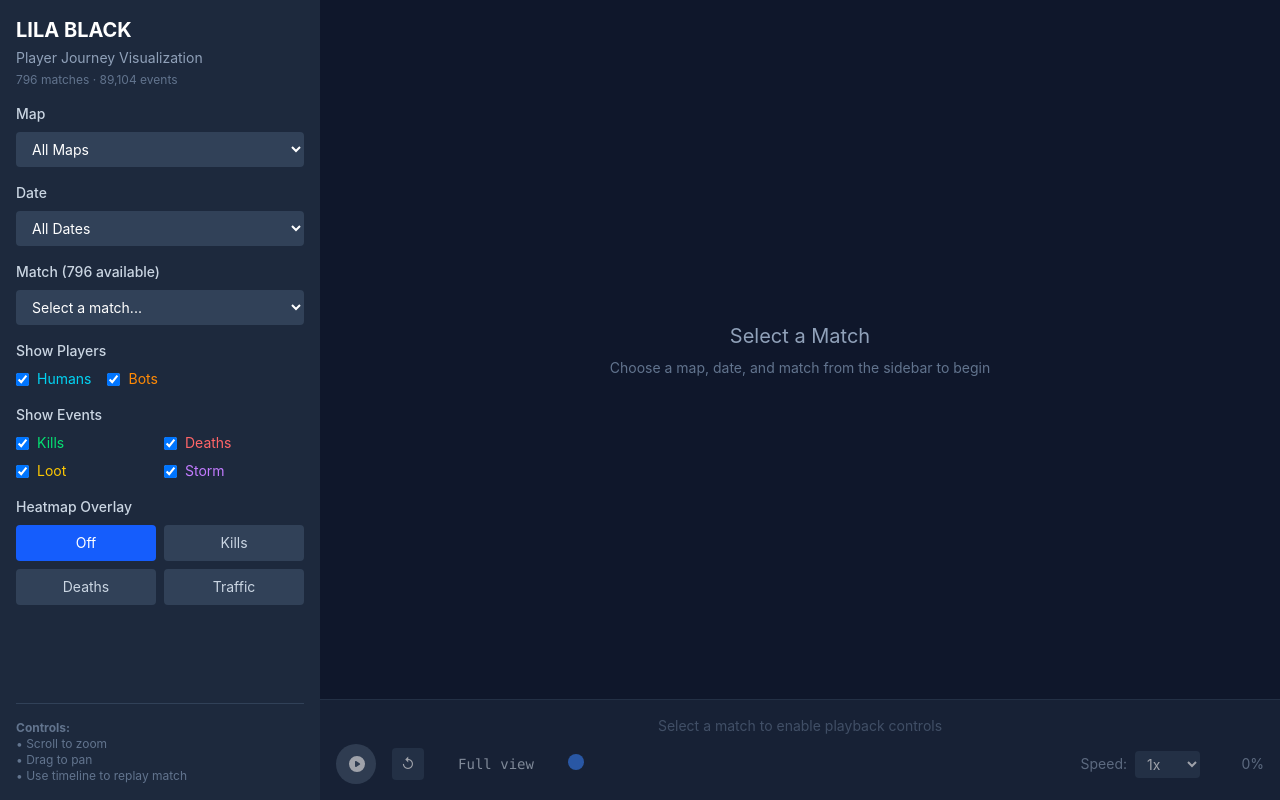
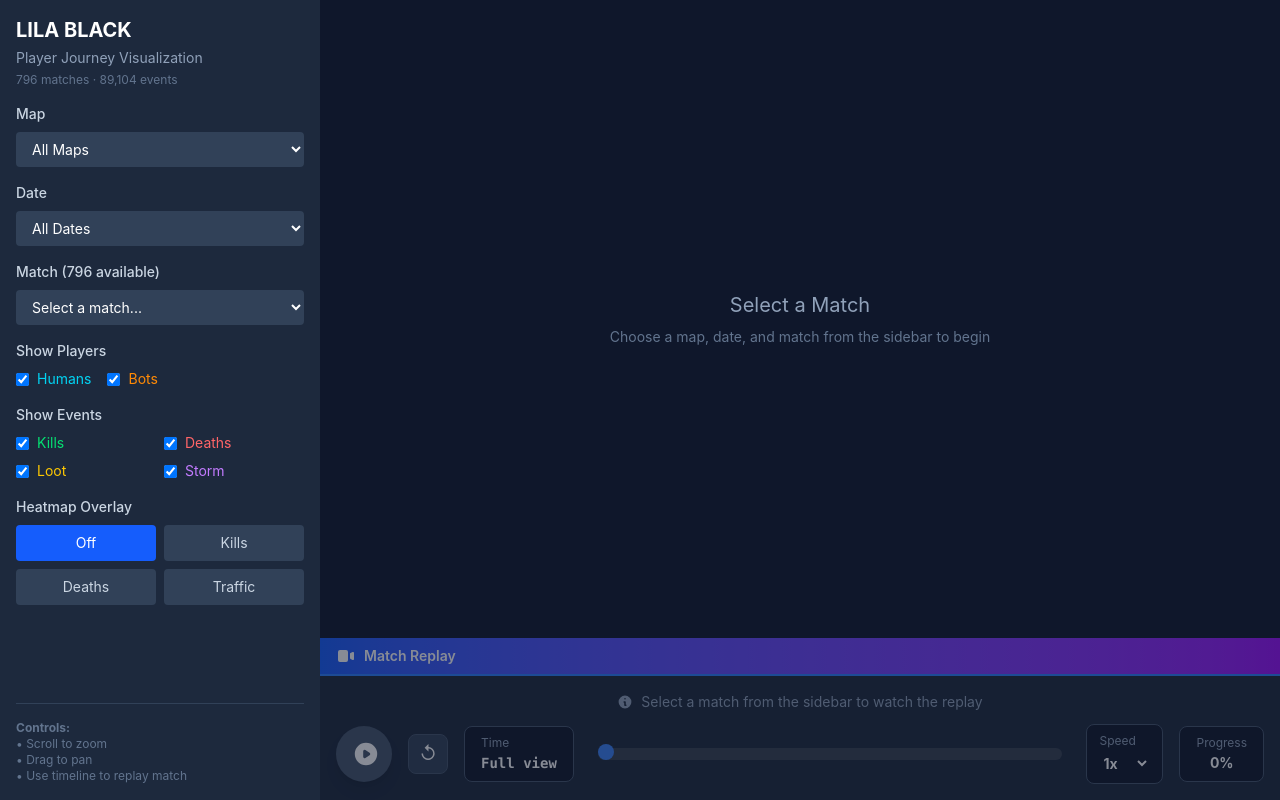
Before and after one commit to avionicharshit-byte/player-journey-visualization-tool, a React (Vite) app in the folder visualization-tool/: page / in a window 1280 px wide. Built offline with nearby package versions, Linux system fonts and the light colour scheme.

Commit message:
feat: enhance match replay controls

```diff
--- a/visualization-tool/src/App.tsx
+++ b/visualization-tool/src/App.tsx
@@ -91,9 +91,9 @@ function App() {
       />
 
       {/* Main Content Area */}
-      <div className="flex-1 flex flex-col">
+      <div className="flex-1 flex flex-col min-h-0 overflow-hidden">
         {/* Map Canvas */}
-        <div className="flex-1 relative">
+        <div className="flex-1 relative min-h-0 overflow-hidden">
           {isLoadingMatch && (
             <div className="absolute inset-0 bg-slate-900/80 flex items-center justify-center z-10">
               <div className="text-white">Loading match data...</div>
--- a/visualization-tool/src/components/Timeline.tsx
+++ b/visualization-tool/src/components/Timeline.tsx
@@ -66,34 +66,87 @@ export function Timeline({
   }, [isPlaying, playbackSpeed, disabled, setCurrentTime, setIsPlaying]);
 
   const formatTime = (progress: number) => {
-    if (matchDuration === 0) return '00:00';
-    const ms = matchDuration * progress;
-    const seconds = Math.floor(ms / 1000);
-    const minutes = Math.floor(seconds / 60);
-    const secs = seconds % 60;
+    if (matchDuration === 0) return '--:--';
+    // matchDuration is in seconds (Unix timestamp difference)
+    const totalSeconds = Math.floor(matchDuration * progress);
+    const minutes = Math.floor(totalSeconds / 60);
+    const secs = totalSeconds % 60;
     return `${minutes.toString().padStart(2, '0')}:${secs.toString().padStart(2, '0')}`;
   };
 
+  // Handle play button - auto-reset if at the end
+  const handlePlayClick = () => {
+    if (currentTime >= 1) {
+      // If at the end, reset to beginning and start playing
+      setCurrentTime(0.001); // Start from beginning (not 0 to trigger timeline mode)
+      setIsPlaying(true);
+    } else if (currentTime === 0) {
+      // If at full view (0), start from beginning
+      setCurrentTime(0.001);
+      setIsPlaying(true);
+    } else {
+      // Toggle play/pause
+      setIsPlaying(!isPlaying);
+    }
+  };
+
+  const isCompleted = currentTime >= 1;
+
   return (
-    <div className={`bg-slate-800 border-t border-slate-700 p-4 ${disabled ? 'opacity-60' : ''}`}>
+    <div className={`flex-shrink-0 ${disabled ? 'opacity-50' : ''}`}>
+      {/* Player Header */}
+      <div className="bg-gradient-to-r from-blue-600 to-purple-600 px-4 py-2">
+        <div className="flex items-center justify-between">
+          <div className="flex items-center gap-2">
+            <svg className="w-5 h-5 text-white" fill="currentColor" viewBox="0 0 20 20">
+              <path d="M2 6a2 2 0 012-2h6a2 2 0 012 2v8a2 2 0 01-2 2H4a2 2 0 01-2-2V6zM14.553 7.106A1 1 0 0014 8v4a1 1 0 00.553.894l2 1A1 1 0 0018 13V7a1 1 0 00-1.447-.894l-2 1z" />
+            </svg>
+            <span className="text-white font-semibold text-sm">Match Replay</span>
+          </div>
+          {!disabled && (
+            <span className="text-white/80 text-xs">
+              {isCompleted ? 'Completed - Press play to restart' : isPlaying ? 'Playing...' : currentTime === 0 ? 'Full match view' : 'Paused'}
+            </span>
+          )}
+        </div>
+      </div>
+
+      {/* Controls */}
+      <div className="bg-slate-800 border-t-2 border-blue-500 p-4">
         {disabled && (
-        <div className="text-center text-slate-500 text-sm mb-2">
-          Select a match to enable playback controls
+          <div className="text-center text-slate-400 text-sm mb-3 flex items-center justify-center gap-2">
+            <svg className="w-4 h-4" fill="currentColor" viewBox="0 0 20 20">
+              <path fillRule="evenodd" d="M18 10a8 8 0 11-16 0 8 8 0 0116 0zm-7-4a1 1 0 11-2 0 1 1 0 012 0zM9 9a1 1 0 000 2v3a1 1 0 001 1h1a1 1 0 100-2v-3a1 1 0 00-1-1H9z" clipRule="evenodd" />
+            </svg>
+            Select a match from the sidebar to watch the replay
           </div>
         )}
+
         <div className="flex items-center gap-4">
-        {/* Play/Pause Button */}
+          {/* Play/Pause Button - Large and prominent */}
           <button
-          onClick={() => setIsPlaying(!isPlaying)}
+            onClick={handlePlayClick}
             disabled={disabled}
-          className="w-10 h-10 flex items-center justify-center bg-blue-600 hover:bg-blue-500 disabled:bg-slate-600 rounded-full text-white transition"
+            className={`w-14 h-14 flex items-center justify-center rounded-full text-white transition-all transform hover:scale-105 shadow-lg ${
+              disabled
+                ? 'bg-slate-600 cursor-not-allowed'
+                : isPlaying
+                  ? 'bg-orange-500 hover:bg-orange-400 ring-4 ring-orange-500/30'
+                  : isCompleted
+                    ? 'bg-green-500 hover:bg-green-400 ring-4 ring-green-500/30 animate-pulse'
+                    : 'bg-blue-500 hover:bg-blue-400 ring-4 ring-blue-500/30'
+            }`}
           >
             {isPlaying ? (
-            <svg className="w-5 h-5" fill="currentColor" viewBox="0 0 20 20">
+              <svg className="w-7 h-7" fill="currentColor" viewBox="0 0 20 20">
                 <path fillRule="evenodd" d="M18 10a8 8 0 11-16 0 8 8 0 0116 0zM7 8a1 1 0 012 0v4a1 1 0 11-2 0V8zm5-1a1 1 0 00-1 1v4a1 1 0 102 0V8a1 1 0 00-1-1z" clipRule="evenodd" />
               </svg>
+            ) : isCompleted ? (
+              <svg className="w-7 h-7" fill="currentColor" viewBox="0 0 20 20">
+                <path fillRule="evenodd" d="M4 2a1 1 0 011 1v2.101a7.002 7.002 0 0111.601 2.566 1 1 0 11-1.885.666A5.002 5.002 0 005.999 7H9a1 1 0 010 2H4a1 1 0 01-1-1V3a1 1 0 011-1zm.008 9.057a1 1 0 011.276.61A5.002 5.002 0 0014.001 13H11a1 1 0 110-2h5a1 1 0 011 1v5a1 1 0 11-2 0v-2.101a7.002 7.002 0 01-11.601-2.566 1 1 0 01.61-1.276z" clipRule="evenodd" />
+              </svg>
             ) : (
-            <svg className="w-5 h-5 ml-0.5" fill="currentColor" viewBox="0 0 20 20">
+              <svg className="w-7 h-7 ml-1" fill="currentColor" viewBox="0 0 20 20">
                 <path fillRule="evenodd" d="M10 18a8 8 0 100-16 8 8 0 000 16zM9.555 7.168A1 1 0 008 8v4a1 1 0 001.555.832l3-2a1 1 0 000-1.664l-3-2z" clipRule="evenodd" />
               </svg>
             )}
@@ -106,18 +159,22 @@ export function Timeline({
               setCurrentTime(0);
             }}
             disabled={disabled}
-          className="w-8 h-8 flex items-center justify-center bg-slate-700 hover:bg-slate-600 disabled:bg-slate-700 rounded text-white text-sm transition"
+            className="w-10 h-10 flex items-center justify-center bg-slate-700 hover:bg-slate-600 disabled:bg-slate-700 disabled:cursor-not-allowed rounded-lg text-white text-lg transition border border-slate-600 hover:border-slate-500"
+            title="Reset to full view"
           >
             ↺
           </button>
 
           {/* Time Display */}
-        <div className="text-sm text-slate-300 w-28 text-center font-mono">
+          <div className="bg-slate-900 rounded-lg px-4 py-2 border border-slate-600">
+            <div className="text-xs text-slate-400 mb-0.5">Time</div>
+            <div className="text-sm text-white font-mono font-bold">
               {currentTime === 0 ? 'Full view' : `${formatTime(currentTime)} / ${formatTime(1)}`}
+            </div>
           </div>
 
           {/* Progress Slider */}
-        <div className="flex-1">
+          <div className="flex-1 px-2">
             <input
               type="range"
               min="0"
@@ -126,30 +183,39 @@ export function Timeline({
               value={currentTime}
               onChange={e => setCurrentTime(parseFloat(e.target.value))}
               disabled={disabled}
-            className="w-full"
+              className="w-full h-3 bg-slate-700 rounded-lg appearance-none cursor-pointer accent-blue-500"
+              style={{
+                background: disabled
+                  ? '#374151'
+                  : `linear-gradient(to right, #3b82f6 0%, #3b82f6 ${currentTime * 100}%, #374151 ${currentTime * 100}%, #374151 100%)`
+              }}
             />
           </div>
 
           {/* Speed Control */}
-        <div className="flex items-center gap-2">
-          <span className="text-sm text-slate-400">Speed:</span>
+          <div className="bg-slate-900 rounded-lg px-3 py-2 border border-slate-600">
+            <div className="text-xs text-slate-400 mb-0.5">Speed</div>
             <select
               value={playbackSpeed}
               onChange={e => setPlaybackSpeed(parseFloat(e.target.value))}
               disabled={disabled}
-            className="bg-slate-700 text-white text-sm rounded px-2 py-1"
+              className="bg-transparent text-white text-sm font-bold focus:outline-none cursor-pointer disabled:cursor-not-allowed"
             >
-            <option value="0.5">0.5x</option>
-            <option value="1">1x</option>
-            <option value="2">2x</option>
-            <option value="4">4x</option>
-            <option value="8">8x</option>
+              <option value="0.5" className="bg-slate-800">0.5x</option>
+              <option value="1" className="bg-slate-800">1x</option>
+              <option value="2" className="bg-slate-800">2x</option>
+              <option value="4" className="bg-slate-800">4x</option>
+              <option value="8" className="bg-slate-800">8x</option>
             </select>
           </div>
 
           {/* Progress Percentage */}
-        <div className="text-sm text-slate-400 w-12 text-right">
+          <div className="bg-slate-900 rounded-lg px-4 py-2 border border-slate-600 min-w-[70px] text-center">
+            <div className="text-xs text-slate-400 mb-0.5">Progress</div>
+            <div className="text-sm text-white font-bold">
               {Math.round(currentTime * 100)}%
+            </div>
+          </div>
         </div>
       </div>
     </div>
```
Lines whose indentation alone changed are shown as unchanged.
